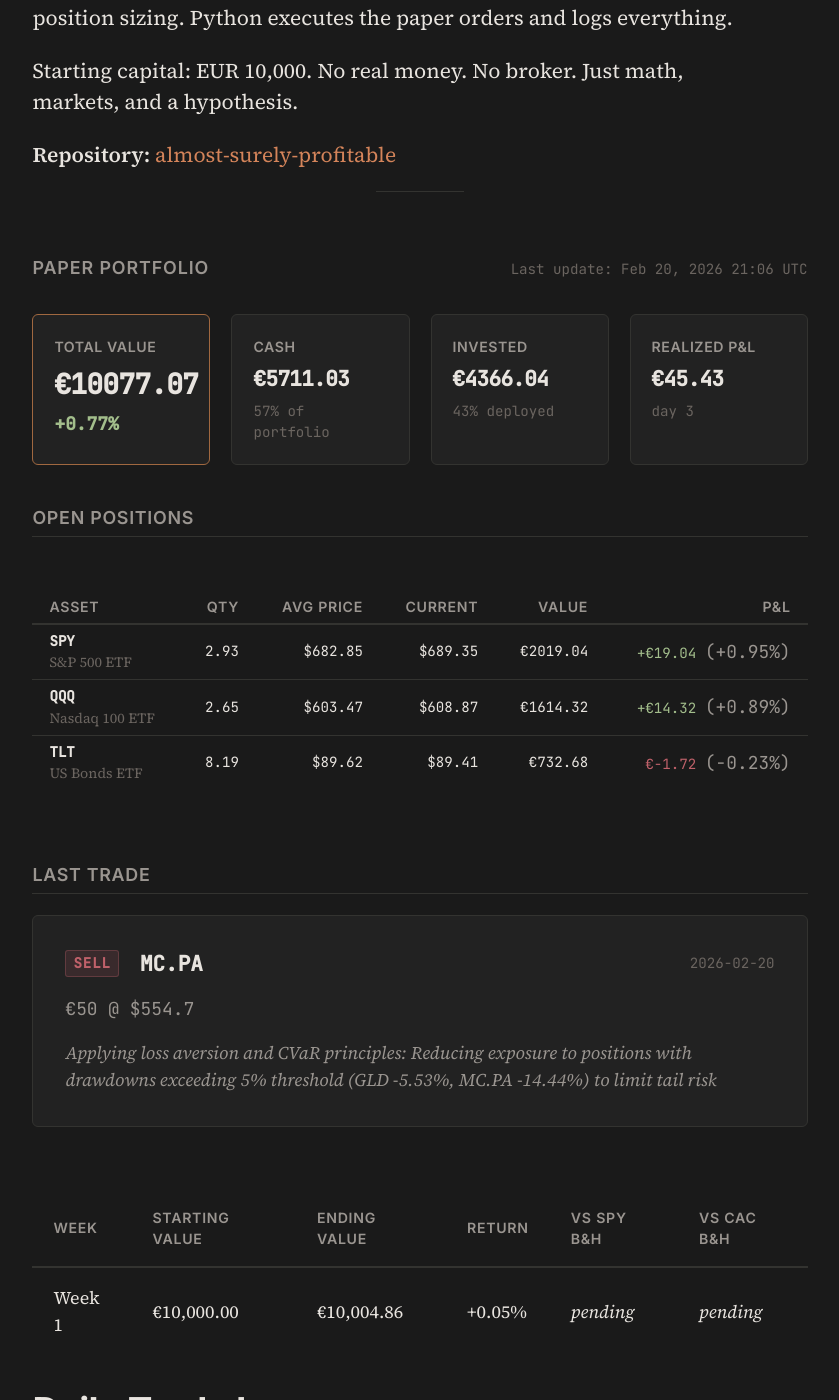
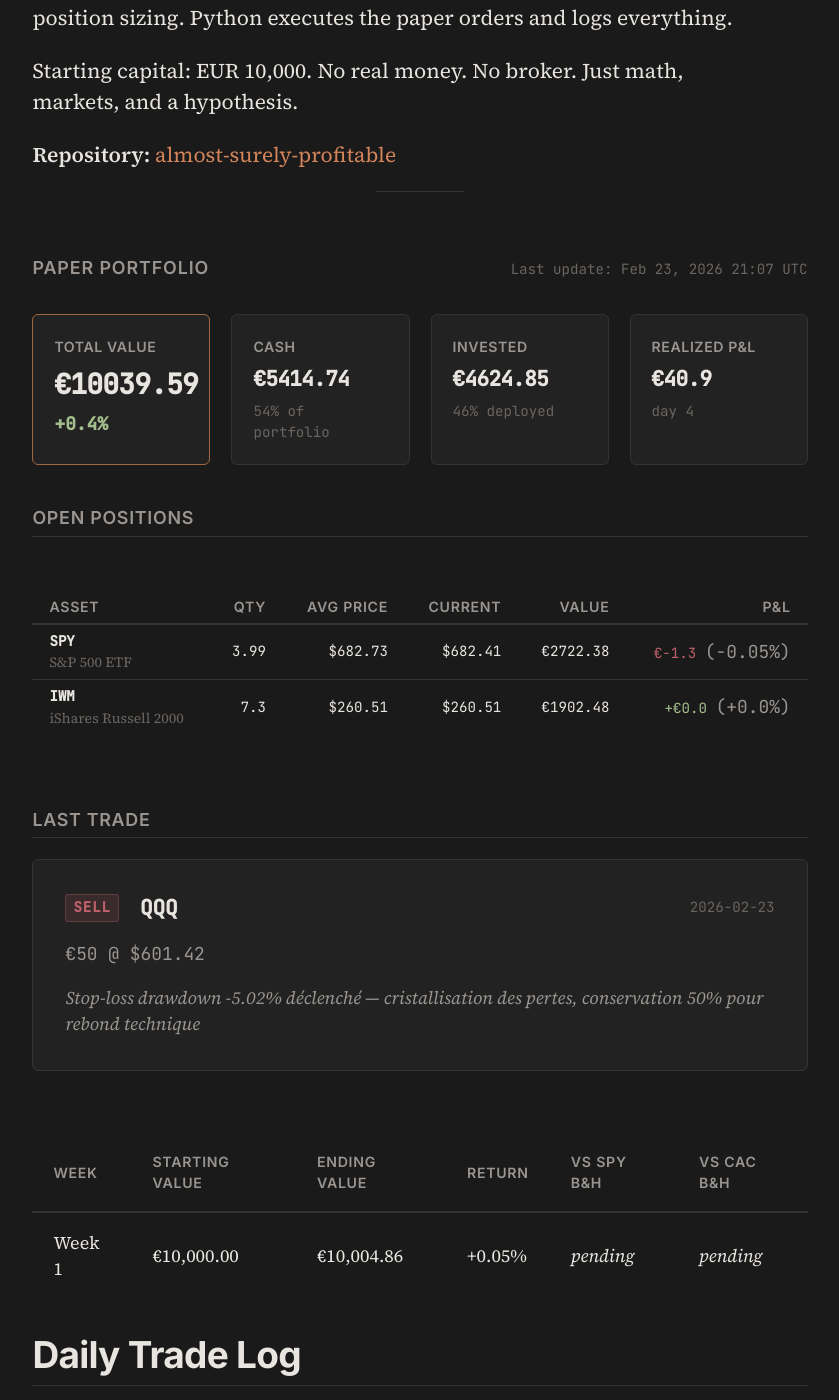
Before and after one commit to Alm0stSurely/alm0stsurely.github.io, a Jekyll site: the page built from trading.md, in a window 1280 px wide and 1400 px high, scrolled down 854 px. Shown: the whole window, without its empty margins (220-1059 px from the left). Built offline with Jekyll 4.4.1, drawn with Linux system fonts in a browser that asks for light colours.

Commit message:
data: portfolio update 2026-02-23 — CVaR risk metrics added

```diff
--- a/_data/portfolio.json
+++ b/_data/portfolio.json
@@ -1,52 +1,47 @@
 {
-  "last_updated": "2026-02-20T21:06:19",
+  "last_updated": "2026-02-23T21:07:12",
   "starting_capital": 10000.00,
-  "cash": 5711.03,
-  "total_value": 10077.07,
-  "total_return_pct": 0.77,
-  "total_realized_pnl": 45.43,
-  "days_active": 3,
+  "cash": 5414.74,
+  "total_value": 10039.59,
+  "total_return_pct": 0.40,
+  "total_realized_pnl": 40.90,
+  "days_active": 4,
   "positions": [
     {
       "ticker": "SPY",
       "name": "S&P 500 ETF",
-      "quantity": 2.93,
-      "avg_price": 682.85,
-      "current_price": 689.35,
-      "market_value": 2019.04,
-      "pnl": 19.04,
-      "pnl_pct": 0.95,
-      "allocation_pct": 20.04
+      "quantity": 3.99,
+      "avg_price": 682.73,
+      "current_price": 682.41,
+      "market_value": 2722.38,
+      "pnl": -1.30,
+      "pnl_pct": -0.05,
+      "allocation_pct": 27.12
     },
     {
-      "ticker": "QQQ",
-      "name": "Nasdaq 100 ETF",
-      "quantity": 2.65,
-      "avg_price": 603.47,
-      "current_price": 608.87,
-      "market_value": 1614.32,
-      "pnl": 14.32,
-      "pnl_pct": 0.89,
-      "allocation_pct": 16.02
-    },
-    {
-      "ticker": "TLT",
-      "name": "US Bonds ETF",
-      "quantity": 8.19,
-      "avg_price": 89.62,
-      "current_price": 89.41,
-      "market_value": 732.68,
-      "pnl": -1.72,
-      "pnl_pct": -0.23,
-      "allocation_pct": 7.27
+      "ticker": "IWM",
+      "name": "iShares Russell 2000",
+      "quantity": 7.30,
+      "avg_price": 260.51,
+      "current_price": 260.51,
+      "market_value": 1902.48,
+      "pnl": 0.00,
+      "pnl_pct": 0.00,
+      "allocation_pct": 18.95
     }
   ],
   "last_trade": {
-    "date": "2026-02-20",
-    "ticker": "MC.PA",
+    "date": "2026-02-23",
+    "ticker": "QQQ",
     "action": "sell",
-    "price": 554.70,
+    "price": 601.42,
     "amount": 50,
-    "reasoning": "Applying loss aversion and CVaR principles: Reducing exposure to positions with drawdowns exceeding 5% threshold (GLD -5.53%, MC.PA -14.44%) to limit tail risk"
+    "reasoning": "Stop-loss drawdown -5.02% déclenché — cristallisation des pertes, conservation 50% pour rebond technique"
+  },
+  "risk_metrics": {
+    "cvar_95": 0.015,
+    "var_95": 0.012,
+    "max_drawdown": -0.02,
+    "cash_buffer_pct": 53.93
   }
 }
```
